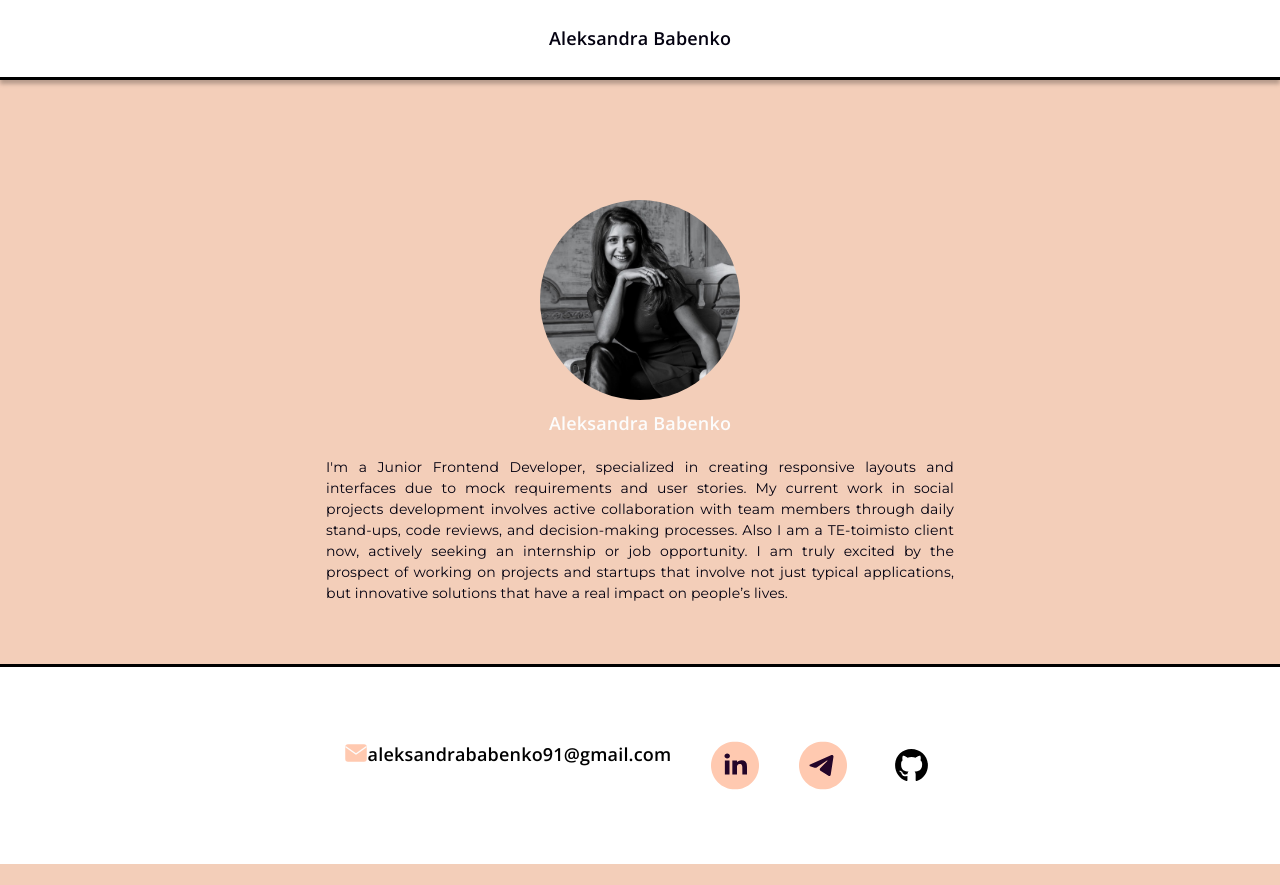
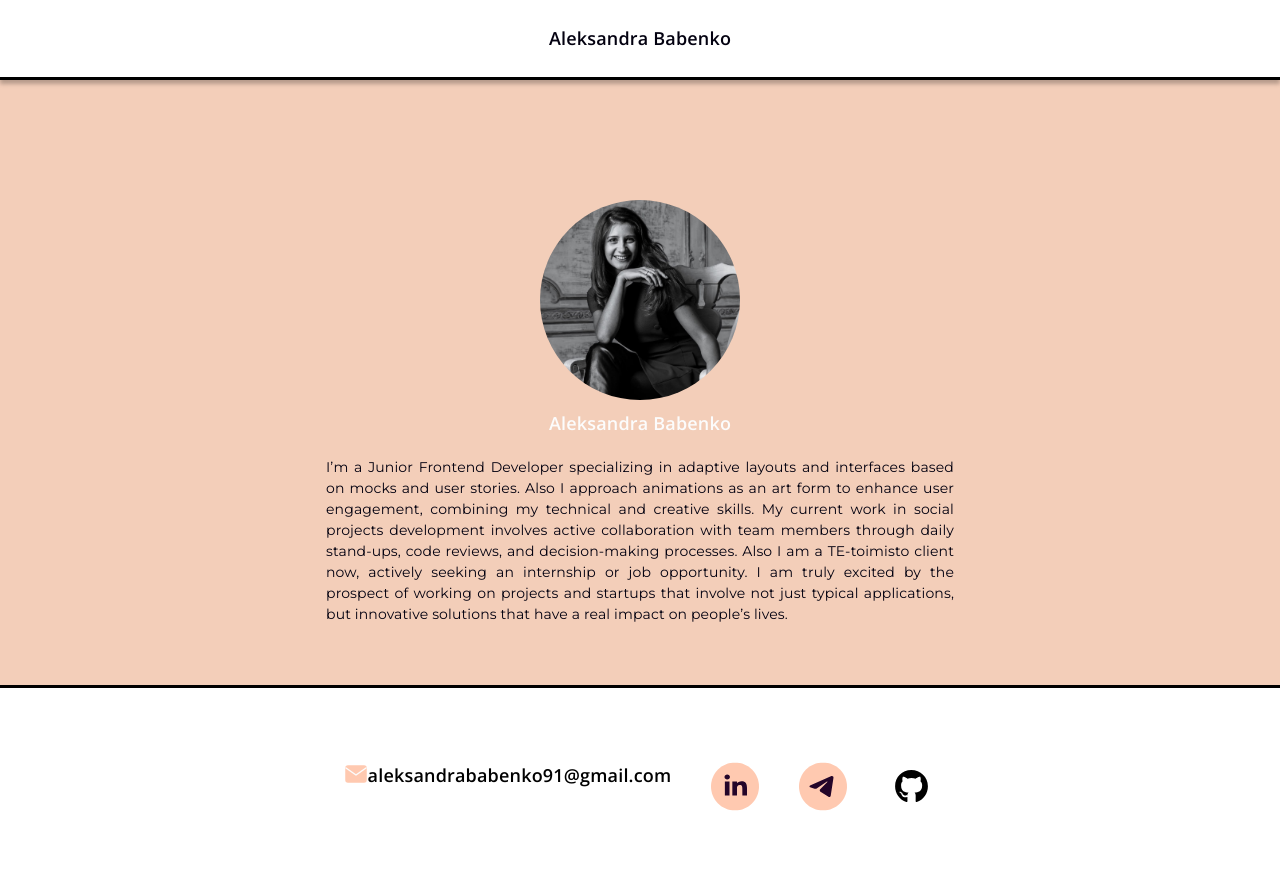
Before and after one commit to aleksandrababenko91/Portfolio-aleksandra, a Next.js app: page /about in a window 1280 px wide. Before the commit the page ends 864 px from the top, so only its background shows below. Built offline with nearby package versions, Linux system fonts and the light colour scheme.

Commit message:
fixed text in About Section

```diff
--- a/src/components/HeroSection/items.js
+++ b/src/components/HeroSection/items.js
@@ -1,6 +1,6 @@
 export const items = [
   {
-    role: "I'm a Junior Frontend Developer, specialized in creating responsive layouts and interfaces due to mock requirements and user stories. My current work in social projects development involves active collaboration with team members through daily stand-ups, code reviews, and decision-making processes. Also I am a TE-toimisto client now, actively seeking an internship or job opportunity. I am truly excited by the prospect of working on projects and startups that involve not just typical applications, but innovative solutions that have a real impact on people’s lives. ",
+    role: "I’m a Junior Frontend Developer specializing in adaptive layouts and interfaces based on mocks and user stories. Also I approach animations as an art form to enhance user engagement, combining my technical and creative skills. My current work in social projects development involves active collaboration with team members through daily stand-ups, code reviews, and decision-making processes. Also I am a TE-toimisto client now, actively seeking an internship or job opportunity. I am truly excited by the prospect of working on projects and startups that involve not just typical applications, but innovative solutions that have a real impact on people’s lives. ",
     name:'Aleksandra Babenko',
     img:'/images/8.jpg',
 
```
